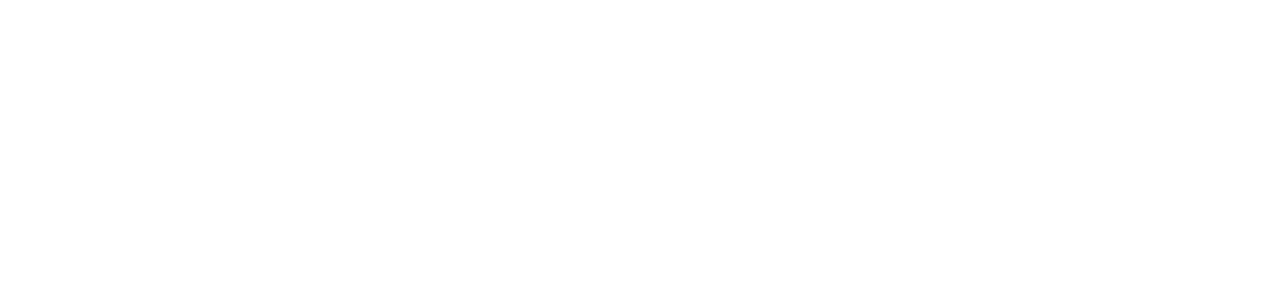
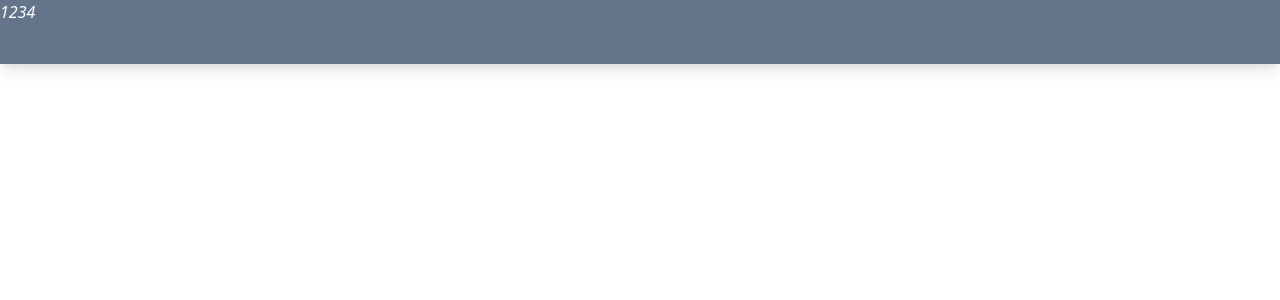
Before and after one commit to zacharytq/hwr-frontend, a React (Create React App) app: page / in a window 1280 px wide. Shown: the top 300 px of the page. Built offline with nearby package versions, Linux system fonts and the light colour scheme.

Commit message:
got initial navbar designed

```diff
--- /dev/null
+++ b/craco.config.js
@@ -0,0 +1,10 @@
+module.exports = {
+    style: {
+      postcss: {
+        plugins: [
+          require('tailwindcss'),
+          require('autoprefixer'),
+        ],
+      },
+    },
+  }
--- a/package.json
+++ b/package.json
@@ -19,9 +19,9 @@
     "web-vitals": "^1.0.1"
   },
   "scripts": {
-    "start": "react-scripts start",
-    "build": "react-scripts build",
-    "test": "react-scripts test",
+    "start": "craco start",
+    "build": "craco build",
+    "test": "craco test",
     "eject": "react-scripts eject"
   },
   "eslintConfig": {
--- a/src/App.js
+++ b/src/App.js
@@ -1,6 +1,9 @@
+import TopBar from "./TopBar";
+
 function App() {
   return (
-    <div className="App">
+    <div className="flex">
+      <TopBar />
     </div>
   );
 }
--- /dev/null
+++ b/src/TopBar.js
@@ -0,0 +1,12 @@
+const TopBar = () => {
+    return (
+        <div className="fixed top-0 left-0 right-0 h-16 m-0 flex bg-gray-500 text-white shadow-lg">
+            <i>1</i>
+            <i>2</i>
+            <i>3</i>
+            <i>4</i>
+        </div>
+    )
+}
+
+export default TopBar;
--- /dev/null
+++ b/src/index.css
@@ -0,0 +1,3 @@
+@tailwind base;
+@tailwind components;
+@tailwind utilities;
--- a/src/index.js
+++ b/src/index.js
@@ -1,6 +1,7 @@
 import React from 'react';
 import ReactDOM from 'react-dom';
 import App from './App';
+import './index.css';
 
 ReactDOM.render(
   <React.StrictMode>
--- /dev/null
+++ b/tailwind.config.js
@@ -0,0 +1,18 @@
+const colors = require('tailwindcss/colors');
+
+module.exports = {
+  mode: 'jit',
+  purge: ['./src/**/*.{js,jsx,ts,tsx}', './public/index.html'],
+  darkMode: false, // or 'media' or 'class'
+  theme: {
+    colors: {
+      gray: colors.blueGray,
+      white: colors.white
+    },
+    extend: {},
+  },
+  variants: {
+    extend: {},
+  },
+  plugins: [],
+}
```
